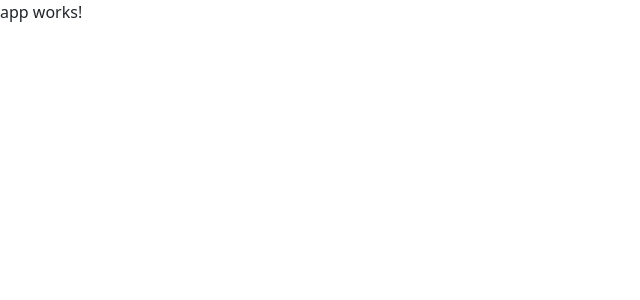
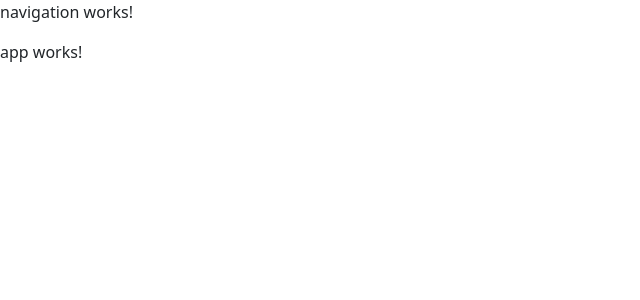
Before and after one commit to AleandroPresta/personal-portfolio-angular, an Angular app in the folder app/: page / in a window 1280 px wide. Shown: the top 300 px of the page, without its empty margins (0-640 px from the left). Built offline with nearby package versions, Linux system fonts and the light colour scheme.

Commit message:
Created navigation component

```diff
--- a/app/src/app/app.component.html
+++ b/app/src/app/app.component.html
@@ -1,3 +1,6 @@
+<header>
+    <app-navigation></app-navigation>
+</header>
 <main class="main">
     <p>app works!</p>
 </main>
--- a/app/src/app/app.component.ts
+++ b/app/src/app/app.component.ts
@@ -1,10 +1,11 @@
 import { Component } from '@angular/core';
 import { RouterOutlet } from '@angular/router';
+import { NavigationComponent } from "./navigation/navigation.component";
 
 @Component({
   selector: 'app-root',
   standalone: true,
-  imports: [RouterOutlet],
+  imports: [RouterOutlet, NavigationComponent],
   templateUrl: './app.component.html',
   styleUrl: './app.component.css'
 })
--- /dev/null
+++ b/app/src/app/navigation/navigation.component.html
@@ -0,0 +1 @@
+<p>navigation works!</p>
```
Also changed, not shown: app/src/app/navigation/navigation.component.ts (added, +12 -0 lines), app/src/app/navigation/navigation.component.css (added), 1 other file (tests, documents, lock files or other folders).
